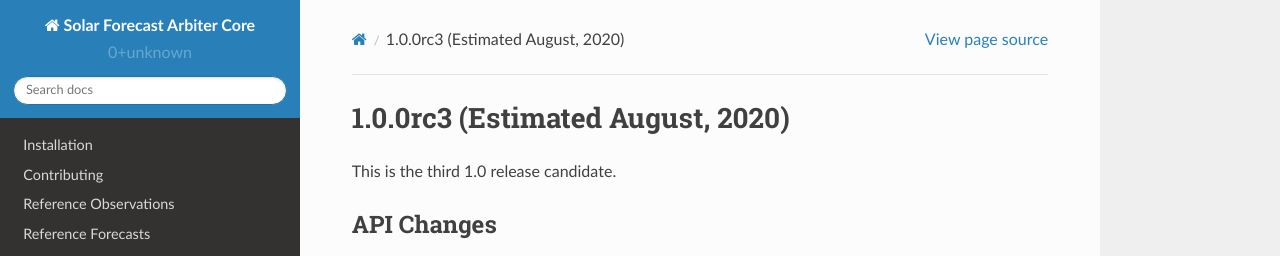
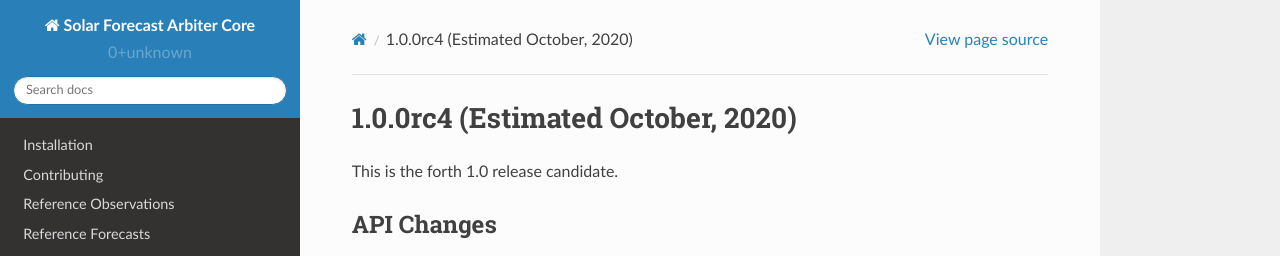
Before and after one commit to SolarArbiter/solarforecastarbiter-core, a Sphinx documentation site: the page built from docs/source/whatsnew/1.0.0rc4.rst, in a window 1280 px wide and 946 px high. Shown: the top 256 px of the window. Built offline with Sphinx 7.4.7 and the Read the Docs theme 2.0.0, drawn with Linux system fonts in a browser that asks for light colours.

Commit message:
update rc4 whatsnew title section

```diff
--- a/docs/source/whatsnew/1.0.0rc4.rst
+++ b/docs/source/whatsnew/1.0.0rc4.rst
@@ -1,9 +1,9 @@
-.. _whatsnew_100rc3:
+.. _whatsnew_100rc4:
 
-1.0.0rc3 (Estimated August, 2020)
+1.0.0rc4 (Estimated October, 2020)
 ---------------------------------
 
-This is the third 1.0 release candidate.
+This is the forth 1.0 release candidate.
 
 
 API Changes
```
